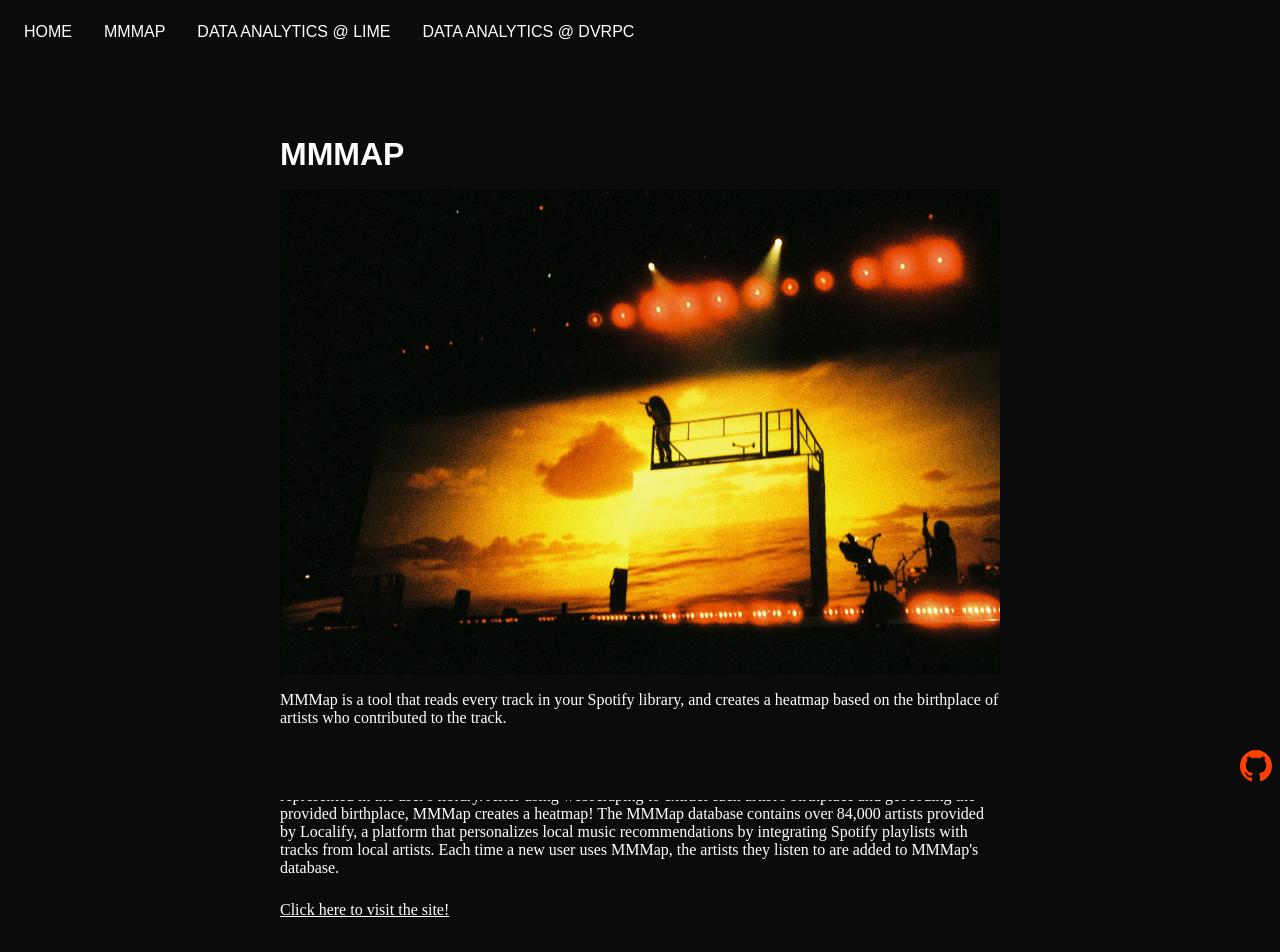
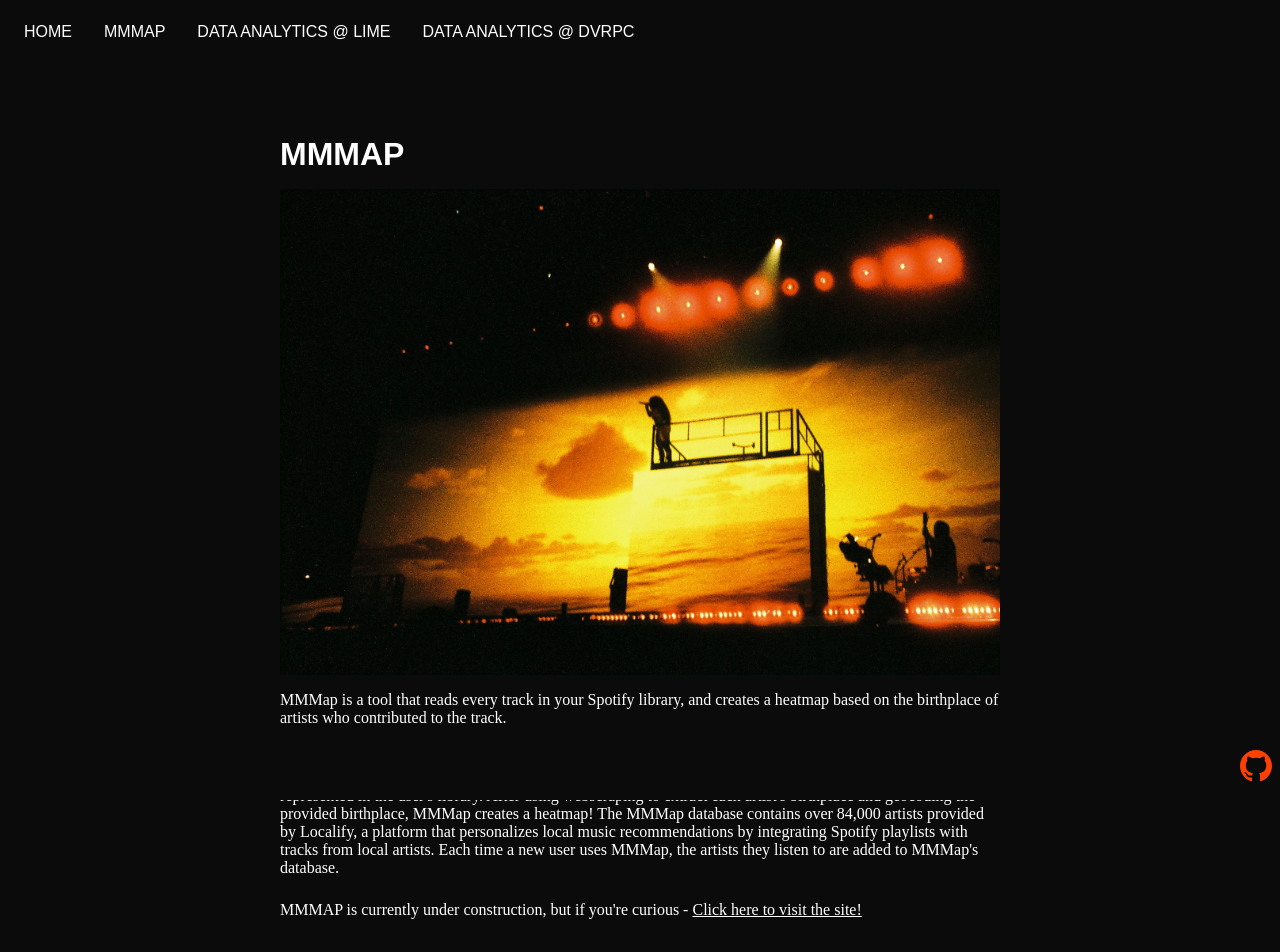
Before and after one commit to crusem/portfolio, a SvelteKit app: page /MMMAP in a window 1280 px wide. Shown: the top 952 px of the page. Built offline with nearby package versions, Linux system fonts and the light colour scheme.

Commit message:
Update +page.svelte

```diff
--- a/src/routes/MMMAP/+page.svelte
+++ b/src/routes/MMMAP/+page.svelte
@@ -23,6 +23,6 @@
   To begin making a user's custom map, MMMap utilizes the Spotify API to fetch user's saved tracks. Next, for each artist in a user's library, there is a frequeny value that represents the number of times the artist is represented in the user's library. After using webscraping to extract each artist's birthplace and geocoding the provided birthplace, MMMap creates a heatmap! The MMMap database contains over 84,000 artists provided by Localify, a platform that personalizes local music recommendations by integrating Spotify playlists with tracks from local artists. Each time a new user uses MMMap, the artists they listen to are added to MMMap's  database.
 </p>
 
-<p>
+<p> MMMAP is currently under construction, but if you're curious -
   <a href="https://mmmapproject.com" target="_blank">Click here to visit the site!</a>
 </p>
```
